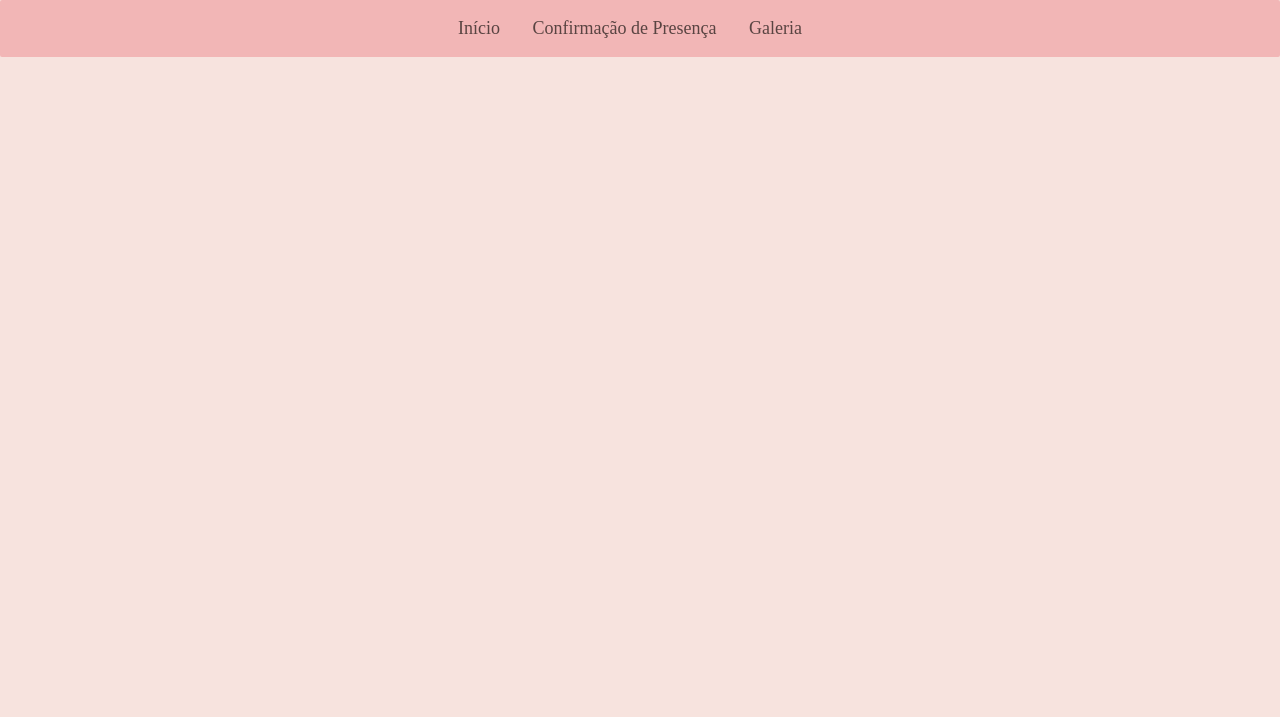
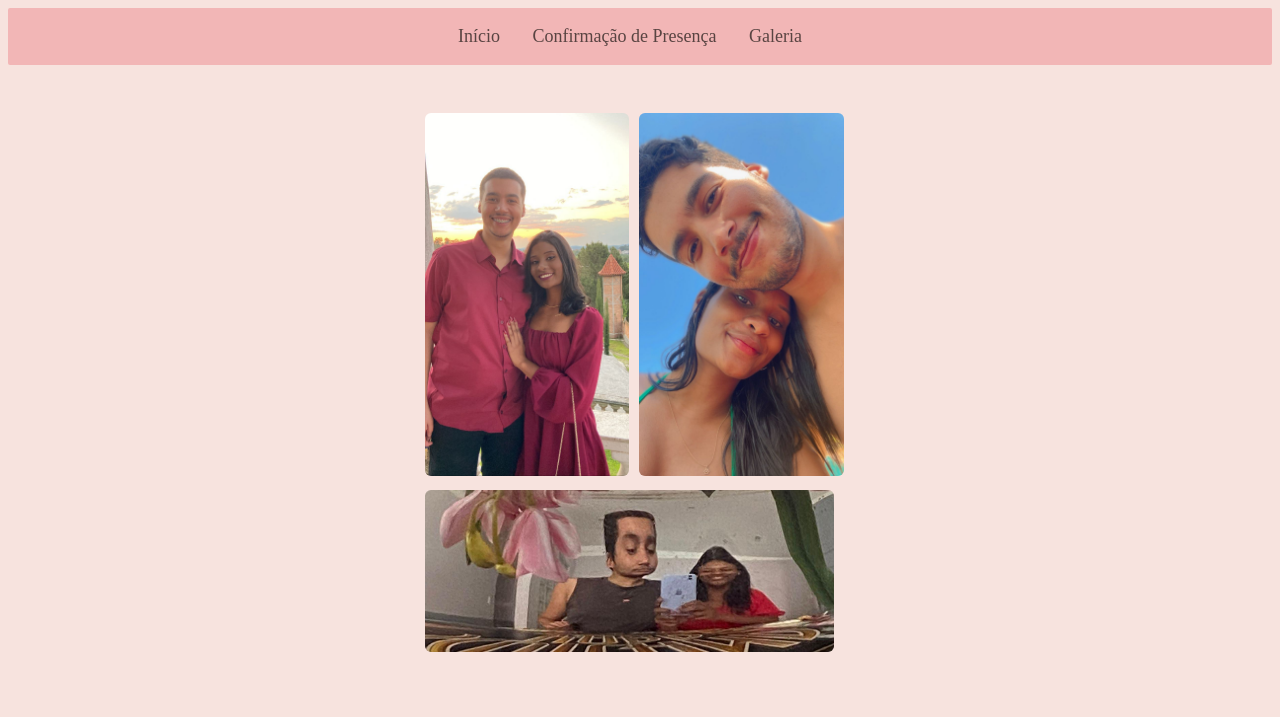
Before and after one commit to Tulipiz/Lista-de-convidados, a plain HTML site: page Menu/Presentes/index.html in a window 1280 px wide. Drawn offline with Linux system fonts and the light colour scheme.

Commit message:
create gallery web

```diff
--- a/Menu/Presentes/index.html
+++ b/Menu/Presentes/index.html
@@ -4,7 +4,7 @@
     <meta charset="UTF-8" />
     <meta name="viewport" content="width=device-width, initial-scale=1.0" />
     <link rel="stylesheet" type="text/css" href="style.css" />
-    <title>Document</title>
+    <title>Chá de bebe</title>
   </head>
   <body>
     <header>
@@ -16,5 +16,12 @@
         </ul>
       </div>
     </header>
+
+    <section class="galeria">
+      <img src="img01.jpeg" alt="Imagem 01" class="imgGaleria img01" />
+      <img src="img03.jpeg" alt="Imagem 03" class="imgGaleria img03" />
+      <img src="img02.jpeg" alt="Imagem 02" class="imgGaleria img02" />
+      <!-- <img src="img04.jpeg" alt="Imagem 04" class="imgGaleria img04" /> -->
+    </section>
   </body>
 </html>
--- a/Menu/Presentes/style.css
+++ b/Menu/Presentes/style.css
@@ -1,8 +1,3 @@
-* {
-    margin: 0;
-    padding: 0;
-    box-sizing: border-box;
-  }
 :root {
     --background-header: #f2b6b6;
     --text-color: #594442;
@@ -40,6 +35,7 @@
     text-decoration: none;
     color: var(--text-color);
   }
+
 ul li a {
     padding: 18px 4px;
     transition: background 0.2s;
@@ -48,3 +44,22 @@
   background-color: var(--header-hover);
   border-radius: 3px;
 }
+
+img {
+    width: 100%;
+    border-radius: 6px;
+    margin-bottom: 10px;
+}
+
+section {
+    padding-top: 48px;
+    padding-bottom: 48px;
+    padding-left: 33%;
+    column-count: 4;
+    column-gap: 10px;
+
+}
+.img03{
+    width: 200%;
+    height: 100%;
+}
```
Also changed, not shown: Menu/Presentes/img01.jpeg (added), Menu/Presentes/img02.jpeg (added), Menu/Presentes/img03.jpeg (added), Menu/Presentes/img04.jpeg (added). Lines whose indentation alone changed are shown as unchanged.
